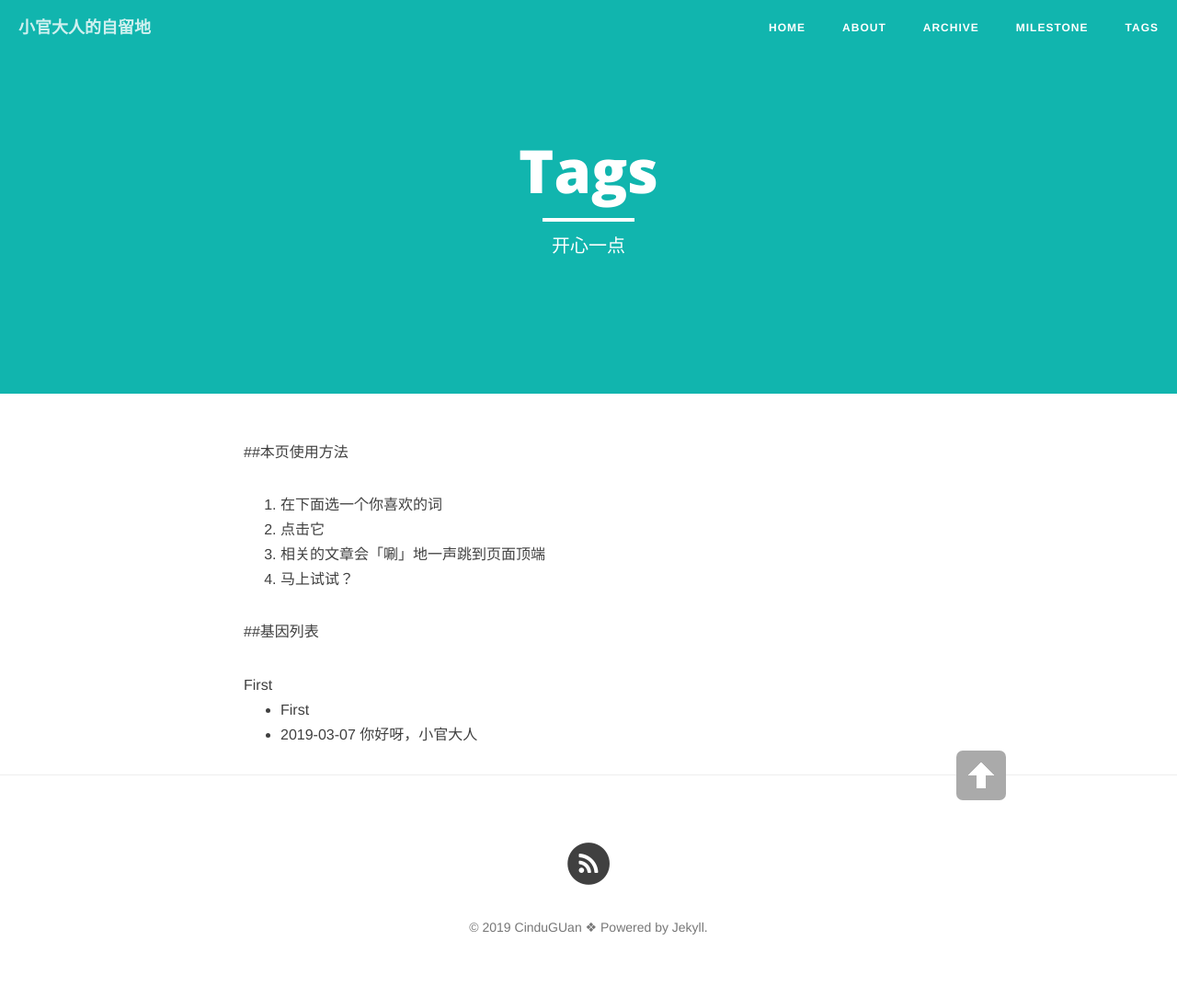
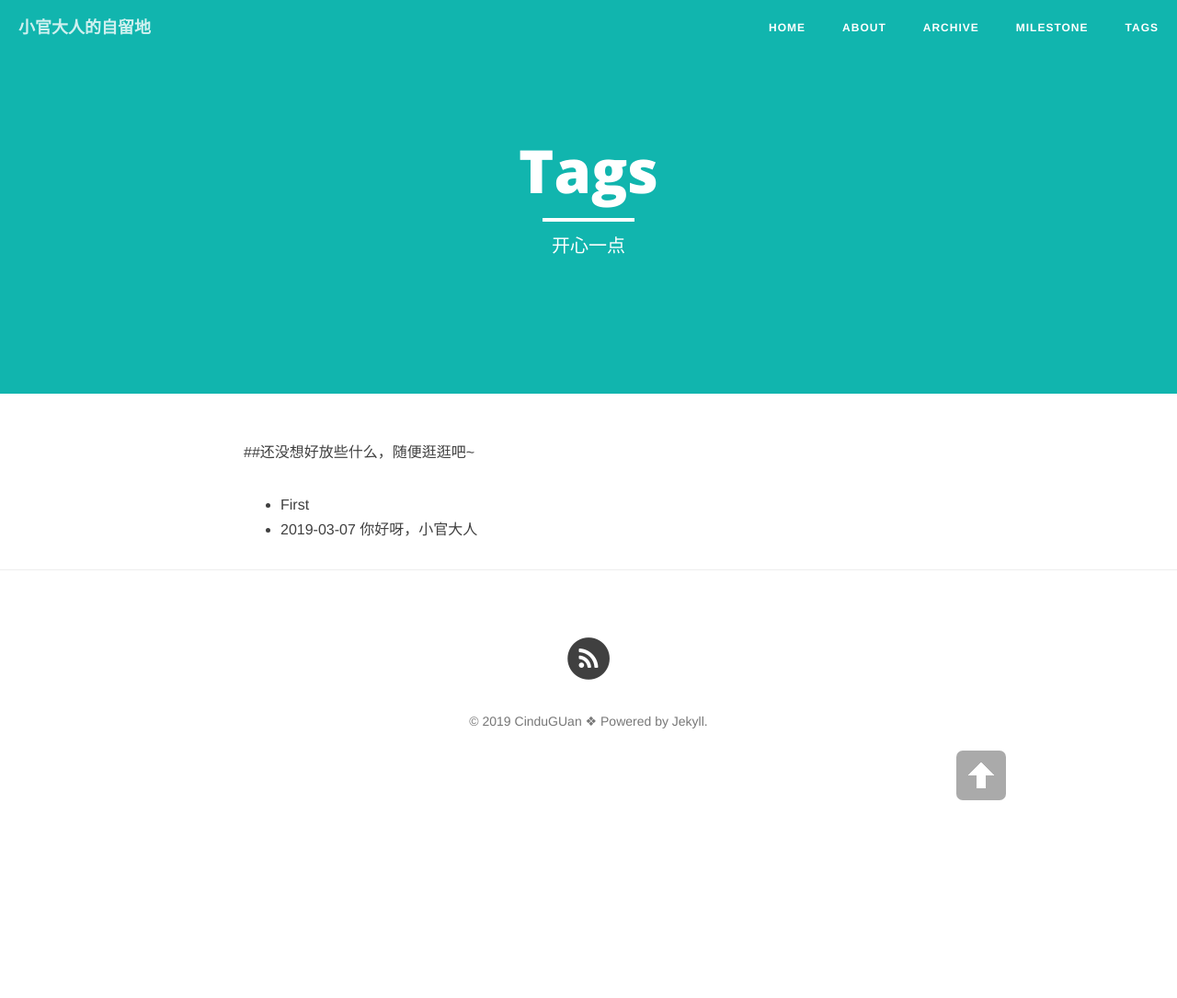
Before and after one commit to HBforHer/HBforHer.github.io, a Jekyll site: the page built from tags.md, in a window 1280 px wide. Shown: the whole page at 92% size. Built offline with Jekyll 4.4.1, drawn with Linux system fonts in a browser that asks for light colours; nearby versions of some CDN libraries; library files that are not in the unit come from our copies; after the commit the page ends 900 px from its top, so only the background shows below that.

Commit message:
Update tags.md

```diff
--- a/tags.md
+++ b/tags.md
@@ -5,21 +5,10 @@ description: "开心一点"
 header-img: "img/semantic.jpg"
 ---
 
-##本页使用方法
-
-1. 在下面选一个你喜欢的词
-2. 点击它
-3. 相关的文章会「唰」地一声跳到页面顶端
-4. 马上试试？
-
-##基因列表
+##还没想好放些什么，随便逛逛吧~
 
 
-<div id='tag_cloud'>
-{% for tag in site.tags %}
-<a href="#{{ tag[0] }}" title="{{ tag[0] }}" rel="{{ tag[1].size }}">{{ tag[0] }}</a>
-{% endfor %}
-</div>
+
 
 <ul class="listing">
 {% for tag in site.tags %}
```
